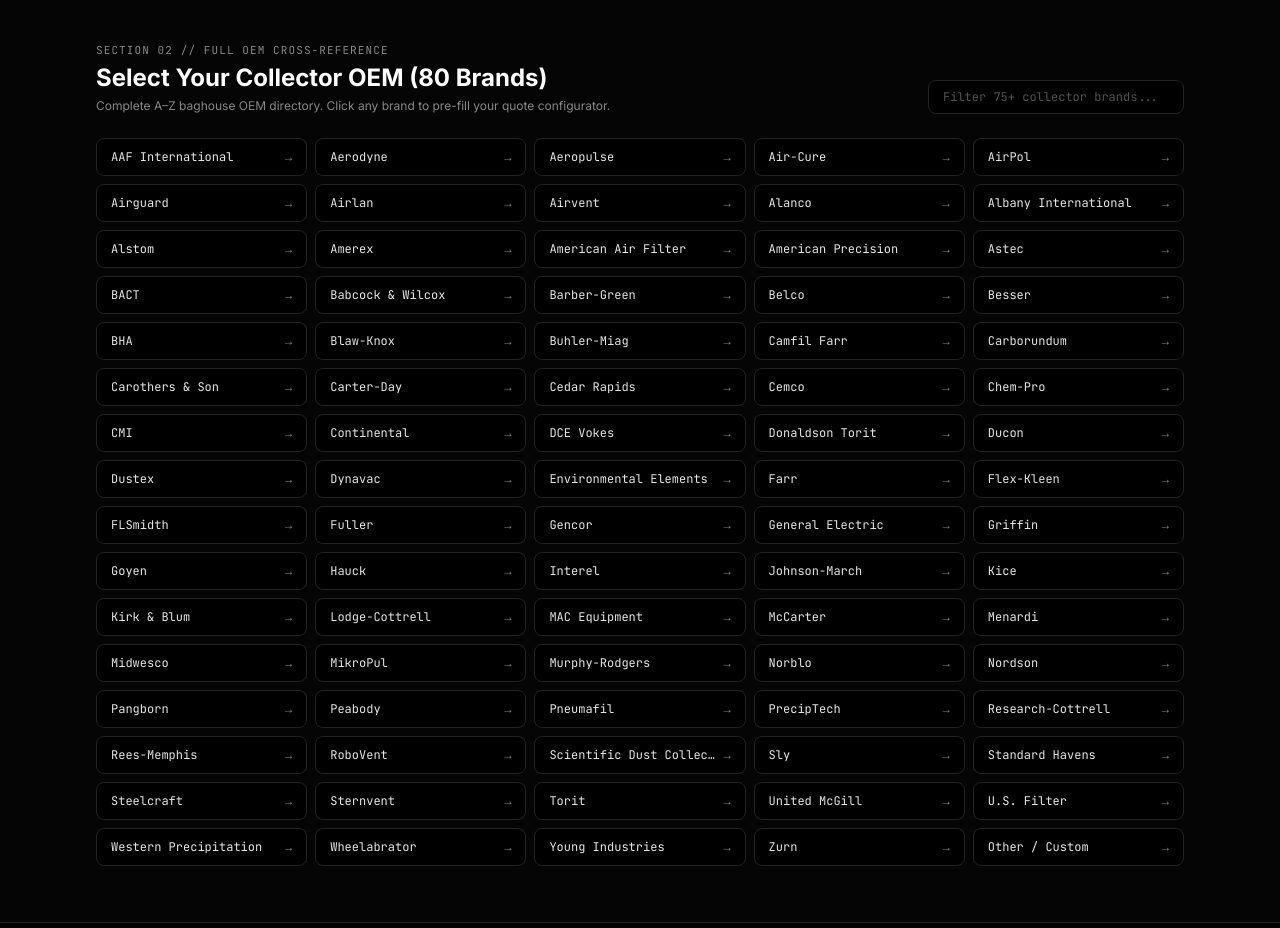
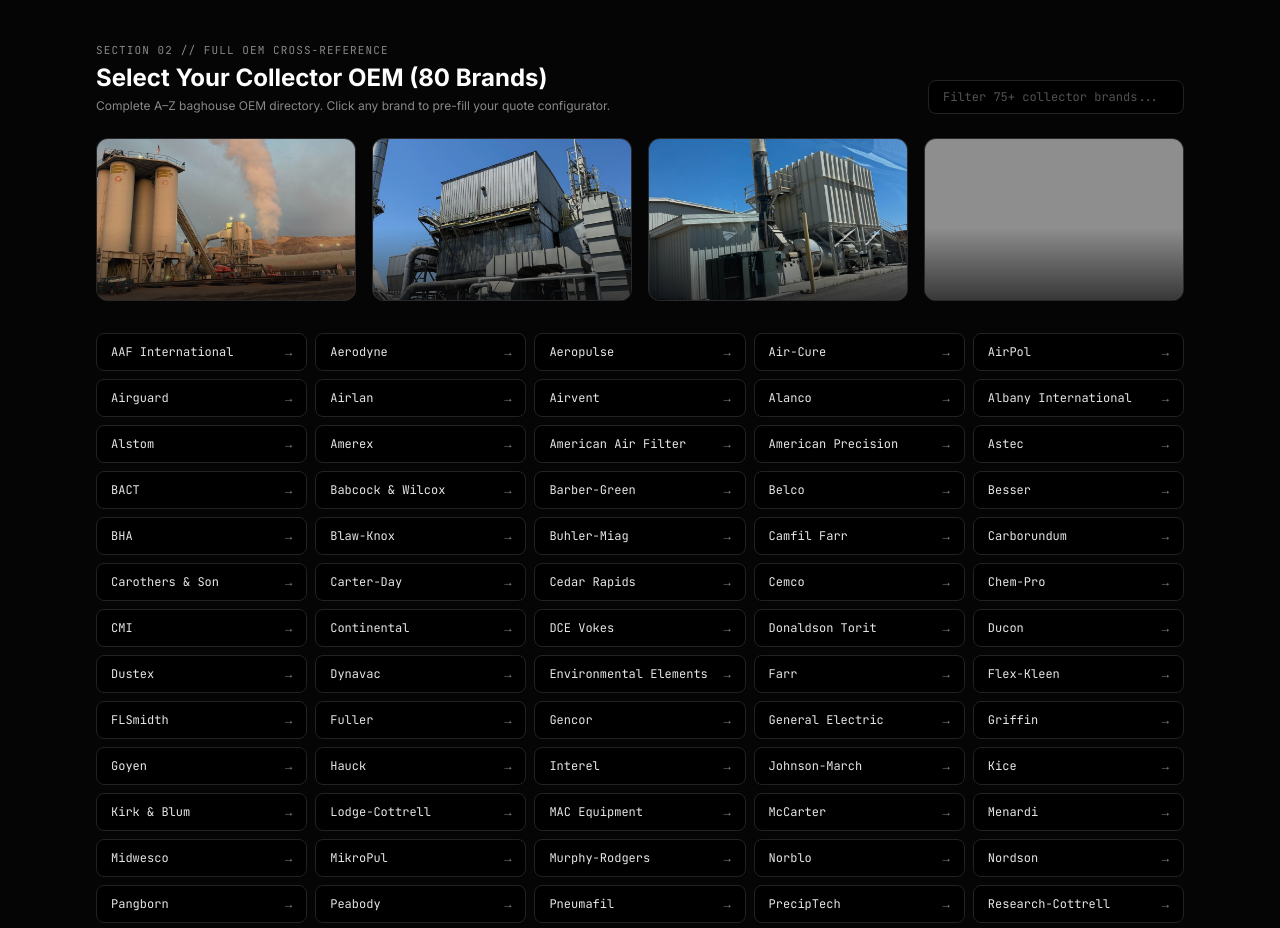
Before and after one commit to weltzienk/mounthoodfiltration-site, a plain HTML site: page index.html in a window 1280 px wide. Shown: the part 1320-2248 px from the top of the page. Drawn offline with nearby package versions, Linux system fonts and the light colour scheme; grey boxes are pictures that could not be loaded.

Commit message:
Add 4 field baghouse photos strip inside Section 02

```diff
--- a/index.html
+++ b/index.html
@@ -383,6 +383,26 @@
             />
           </div>
 
+          <!-- 4-photo field strip -->
+          <div class="grid grid-cols-2 md:grid-cols-4 gap-4 mt-6 mb-8">
+            <div class="group relative aspect-[16/10] overflow-hidden rounded-xl border border-white/10 bg-[#111113]">
+              <img src="assets/images/asphalt-plant-site.jpg" alt="Asphalt plant baghouse site" class="w-full h-full object-cover object-center brightness-90 contrast-105 group-hover:scale-105 group-hover:brightness-100 transition-all duration-500">
+              <div class="absolute inset-0 pointer-events-none" style="background: linear-gradient(to top, rgba(10, 10, 12, 0.65) 0%, transparent 45%);"></div>
+            </div>
+            <div class="group relative aspect-[16/10] overflow-hidden rounded-xl border border-white/10 bg-[#111113]">
+              <img src="assets/images/baghouse-exterior-large.jpg" alt="Large baghouse exterior" class="w-full h-full object-cover object-center brightness-90 contrast-105 group-hover:scale-105 group-hover:brightness-100 transition-all duration-500">
+              <div class="absolute inset-0 pointer-events-none" style="background: linear-gradient(to top, rgba(10, 10, 12, 0.65) 0%, transparent 45%);"></div>
+            </div>
+            <div class="group relative aspect-[16/10] overflow-hidden rounded-xl border border-white/10 bg-[#111113]">
+              <img src="assets/images/baghouse-unit-02.jpg" alt="Baghouse unit on site" class="w-full h-full object-cover object-center brightness-90 contrast-105 group-hover:scale-105 group-hover:brightness-100 transition-all duration-500">
+              <div class="absolute inset-0 pointer-events-none" style="background: linear-gradient(to top, rgba(10, 10, 12, 0.65) 0%, transparent 45%);"></div>
+            </div>
+            <div class="group relative aspect-[16/10] overflow-hidden rounded-xl border border-white/10 bg-[#111113]">
+              <img src="assets/images/IMG_1636.JPG" alt="Field baghouse installation" class="w-full h-full object-cover object-center brightness-90 contrast-105 group-hover:scale-105 group-hover:brightness-100 transition-all duration-500">
+              <div class="absolute inset-0 pointer-events-none" style="background: linear-gradient(to top, rgba(10, 10, 12, 0.65) 0%, transparent 45%);"></div>
+            </div>
+          </div>
+
           <div id="oemBrandGrid" class="grid grid-cols-2 gap-2 sm:grid-cols-3 md:grid-cols-4 lg:grid-cols-5"></div>
         </div>
       </section>
```
